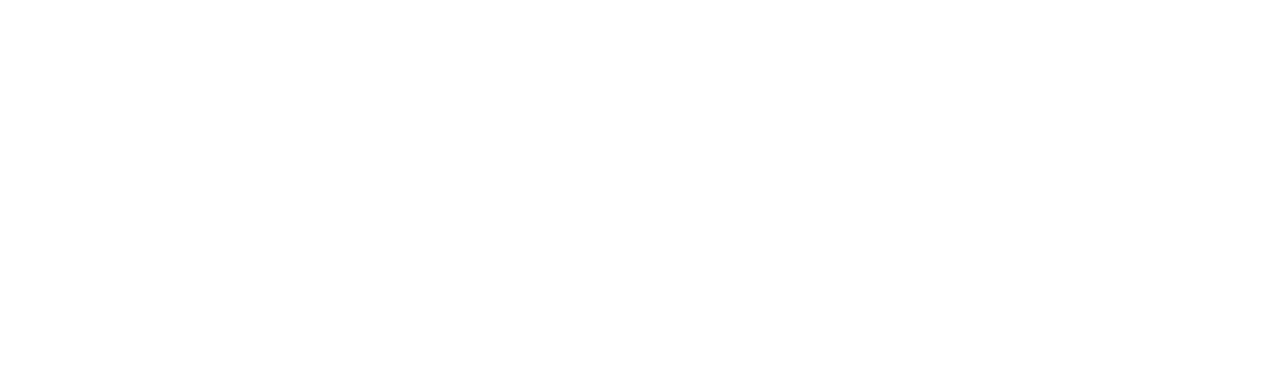
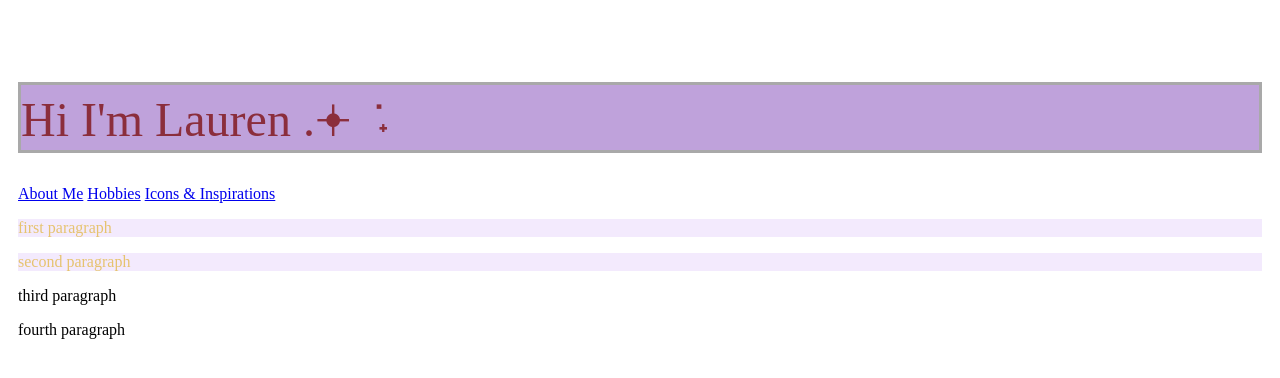
Before and after one commit to laurenhutchens/AboutMePortfolioSite, a plain HTML site: page index.html in a window 1280 px wide. Drawn offline with Linux system fonts and the light colour scheme.

Commit message:
initial commit and push

```diff
--- a/index.html
+++ b/index.html
@@ -3,8 +3,26 @@
 <head>
     <meta charset="UTF-8">
     <title>Index</title>
+    <link rel="stylesheet" href="/style.css" />
 </head>
 <body>
+    <header>
+    <h1>Hi I'm Lauren .𖥔 ݁ ˖</h1>
+    <nav>
+        <a href="about.html">About Me</a>
+        <a href="src/Hobbies.html">Hobbies</a>
+        <a href="src/icons&inspirations.html">Icons & Inspirations</a>
+    </nav>
+    </header>
 
+    <main>
+        <section>
+            <p class="clara"></p>
+        </section>
+    </main>
+    <p class="clara">first paragraph</p>
+    <p class="clara">second paragraph</p>
+    <p>third paragraph</p>
+    <p>fourth paragraph</p>
 </body>
 </html>
--- /dev/null
+++ b/style.css
@@ -0,0 +1,18 @@
+h1 {
+    font-size: 48px;
+    color: #8B2E3C;
+    background-color: #BFA2DB;
+    text-align: left;
+    font-weight: normal;
+    border: 3px solid #A9A9A9;
+}
+body {
+    font-family: 'Playfair Display', serif;
+    margin-top: 40px;
+    margin-bottom: 20px;
+    padding: 10px;
+}
+p.clara {
+    color: #E6C36F;
+    background-color: #F3EAFD;
+}
```
Also changed, not shown: about.html (+7 -1 lines), src/Hobbies.html (+8 -0 lines), src/icons&inspirations.html (+3 -2 lines), src/icons&inspirations.css (deleted).
